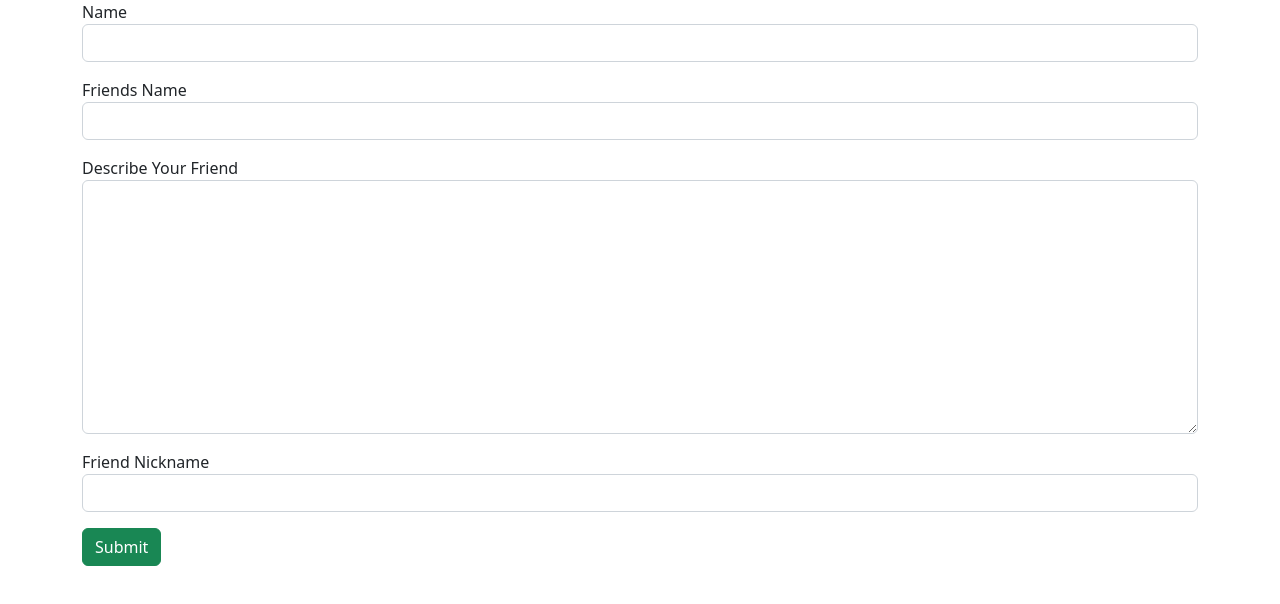
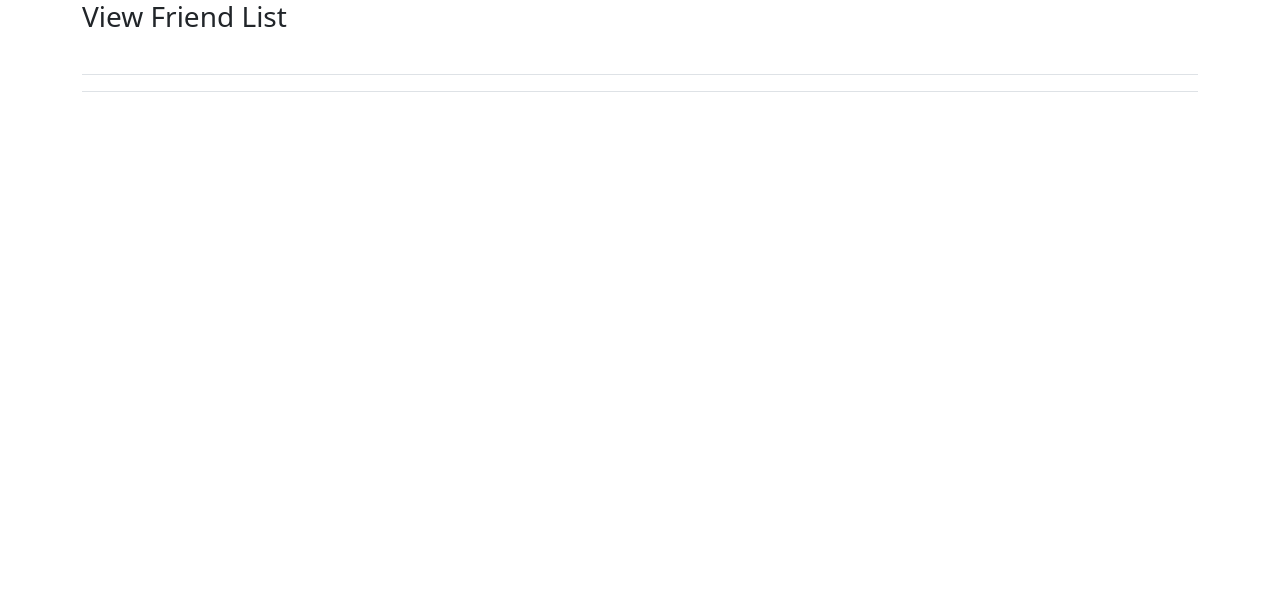
Before and after one commit to vishnubabu98/friend-angular, an Angular app: page / in a window 1280 px wide. Shown: the top 604 px of the page. Built offline with nearby package versions, Linux system fonts and the light colour scheme.

Commit message:
add viewtable

```diff
--- a/src/app/app.component.html
+++ b/src/app/app.component.html
@@ -1,2 +1,2 @@
-<app-add-friend></app-add-friend>
+<app-view-friend></app-view-friend>
 <router-outlet></router-outlet>
--- a/src/app/app.module.ts
+++ b/src/app/app.module.ts
@@ -4,11 +4,13 @@ import { BrowserModule } from '@angular/platform-browser';
 import { AppRoutingModule } from './app-routing.module';
 import { AppComponent } from './app.component';
 import { AddFriendComponent } from './add-friend/add-friend.component';
+import { ViewFriendComponent } from './view-friend/view-friend.component';
 
 @NgModule({
   declarations: [
     AppComponent,
-    AddFriendComponent
+    AddFriendComponent,
+    ViewFriendComponent
   ],
   imports: [
     BrowserModule,
--- /dev/null
+++ b/src/app/view-friend/view-friend.component.html
@@ -0,0 +1,31 @@
+<div class="container">
+    <div class="row">
+        <div class="col col-12 col-sm-12 col-md-12 col-lg-12 col-xl-12 col-xxl-12">
+            <div class="row g-3">
+                <div class="col col-12 col-sm-12 col-md-12 col-lg-12 col-xl-12 col-xxl-12">
+                    <h3>View Friend List</h3>
+                </div>
+                <div class="col col-12 col-sm-12 col-md-12 col-lg-12 col-xl-12 col-xxl-12">
+                    <table class="table">
+                        <thead>
+                          <tr>
+                            <th scope="col"></th>
+                            <th scope="col"></th>
+                            <th scope="col"></th>
+                            <th scope="col"></th>
+                          </tr>
+                        </thead>
+                        <tbody>
+                          <tr>
+                            <td></td>
+                            <td></td>
+                            <td></td>
+                            <td></td>
+                          </tr>
+                        </tbody>
+                      </table>
+                </div>
+            </div>
+        </div>
+    </div>
+</div>
```
Also changed, not shown: src/app/view-friend/view-friend.component.ts (added, +10 -0 lines), src/app/view-friend/view-friend.component.css (added).
